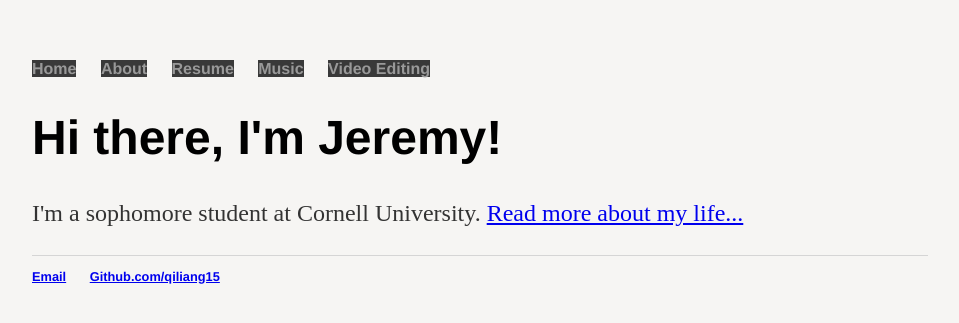
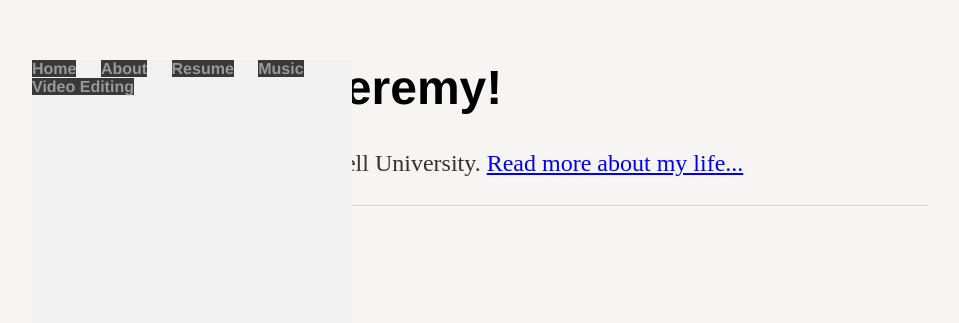
Before and after one commit to jwang115/jwang115.github.io, a Jekyll site: the page built from index.html, in a window 1280 px wide. Shown: the top 323 px of the page, without its empty margins (160-1119 px from the left). Built offline with Jekyll 4.4.1, drawn with Linux system fonts in a browser that asks for light colours.

Commit message:
Updating header toolbox and footer

```diff
--- a/css/main.css
+++ b/css/main.css
@@ -3,34 +3,62 @@ body {
     width: 70%;
     background-color: #f6f5f3;
 }
-nav ul, footer ul {
+
+ul.sidenav {
+    font-family:'Helvetica', 'Arial', 'Sans-Serif';
+    padding: 0px;
+    list-style: none;
+    font-weight: bold;
+    list-style-type: none;
+    margin: 0;
+    padding: 0;
+    width: 25%;
+    background-color: #f1f1f1;
+    position: fixed;
+    height: 100%;
+    overflow: auto;
+}
+
+ul.footbar {
     font-family:'Helvetica', 'Arial', 'Sans-Serif';
     padding: 0px;
     list-style: none;
     font-weight: bold;
 }
-nav ul li{
+
+ul.sidenav li{
     display: inline;
     margin-right: 20px;
     background-color: #393939;
 }
-footer ul li {
+
+ul.footbar li {
     display: inline;
     margin-right: 20px;
 }
-nav ul li a {
+
+ul.sidenav a {
     text-decoration: none;
     color: #999;
 }
-nav ul li a:hover:not(.active) {
+ul.sidenav li a:hover:not(.active) {
   background-color: green;
   color: white;
 }
-a:hover {
+
+ul.sidenav a:hover {
     text-decoration: underline;
     background-color: #4CAF50;
     color: white;
 }
+
+footer {
+    border-top: 1px solid #d5d5d5;
+    font-size: .8em;
+}
+
+
+
 h1 {
     font-size: 3em;
     font-family:'Helvetica', 'Arial', 'Sans-Serif';
@@ -40,11 +68,6 @@ p {
     line-height: 1.4em;
     color: #333;
 }
-footer {
-    border-top: 1px solid #d5d5d5;
-    font-size: .8em;
-}
-
 ul.posts {
     margin: 20px auto 40px;
     font-size: 1.5em;
```
